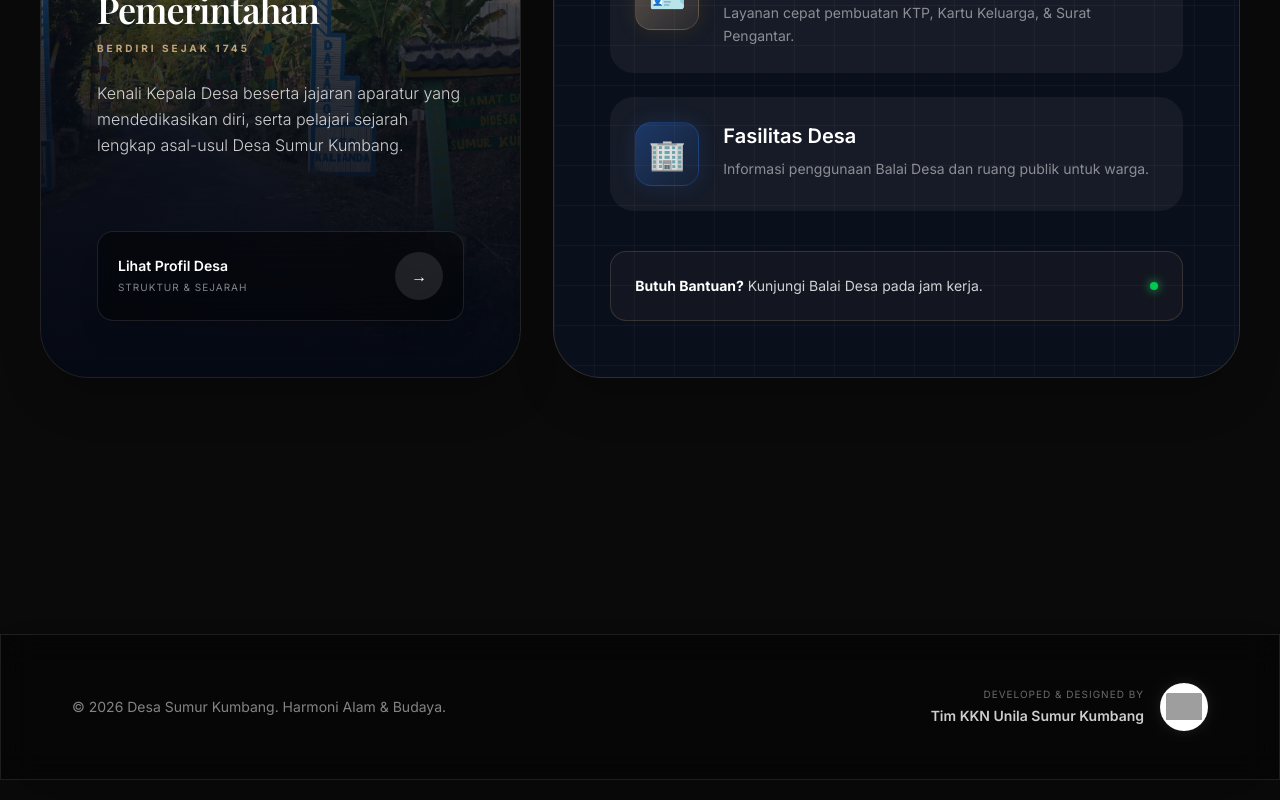
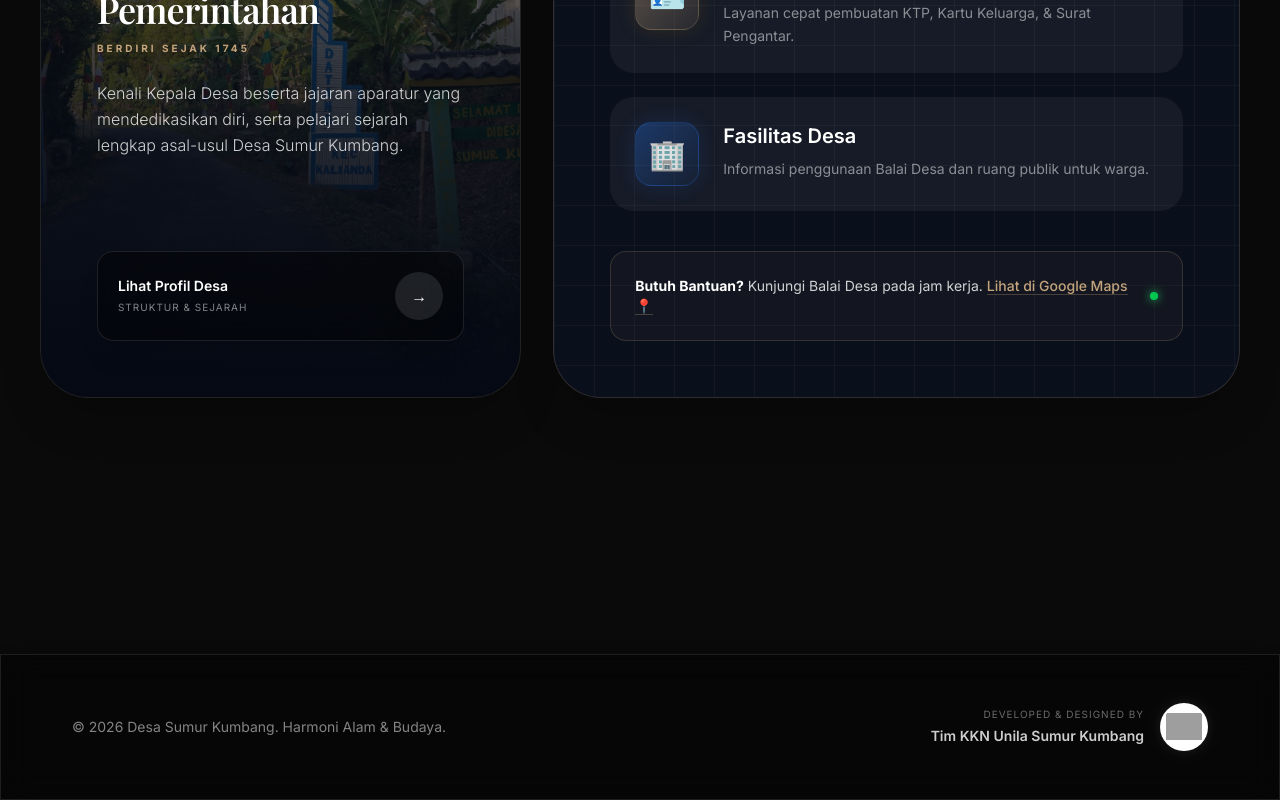
Before and after one commit to anndaanhr/websitesumurkumbang, a Next.js app: page / in a window 1280 px wide. Shown: the part 3372-4172 px from the top of the page. Built offline with nearby package versions, Linux system fonts and the light colour scheme; grey boxes are pictures that could not be loaded.

Commit message:
feat: make 'Butuh Bantuan' banner clickable to Google Maps location

```diff
--- a/src/app/page.js
+++ b/src/app/page.js
@@ -234,10 +234,13 @@ export default function Home() {
                     </div>
                   </div>
 
-                  <div className="mt-8 md:mt-10 p-5 md:p-6 rounded-2xl border border-accent/20 bg-accent/5 flex flex-col md:flex-row items-center justify-between gap-4">
-                     <p className="text-white/80 font-sans text-xs md:text-sm"><strong className="text-white">Butuh Bantuan?</strong> Kunjungi Balai Desa pada jam kerja.</p>
+                  <a href="https://maps.app.goo.gl/sL99UeK8MdmgoxZU8" target="_blank" rel="noopener noreferrer" className="mt-8 md:mt-10 p-5 md:p-6 rounded-2xl border border-accent/20 bg-accent/5 flex flex-col md:flex-row items-center justify-between gap-4 hover:bg-accent/20 hover:border-accent/50 transition-all cursor-pointer group/map">
+                     <p className="text-white/80 font-sans text-xs md:text-sm">
+                       <strong className="text-white">Butuh Bantuan?</strong> Kunjungi Balai Desa pada jam kerja.
+                       <span className="text-accent ml-1 border-b border-accent/30 group-hover/map:border-accent transition-colors font-medium">Lihat di Google Maps 📍</span>
+                     </p>
                      <span className="w-2 h-2 rounded-full bg-green-500 shadow-[0_0_10px_#22c55e] animate-pulse shrink-0 hidden md:block"></span>
-                  </div>
+                  </a>
                 </div>
              </Reveal>
           </div>
```
